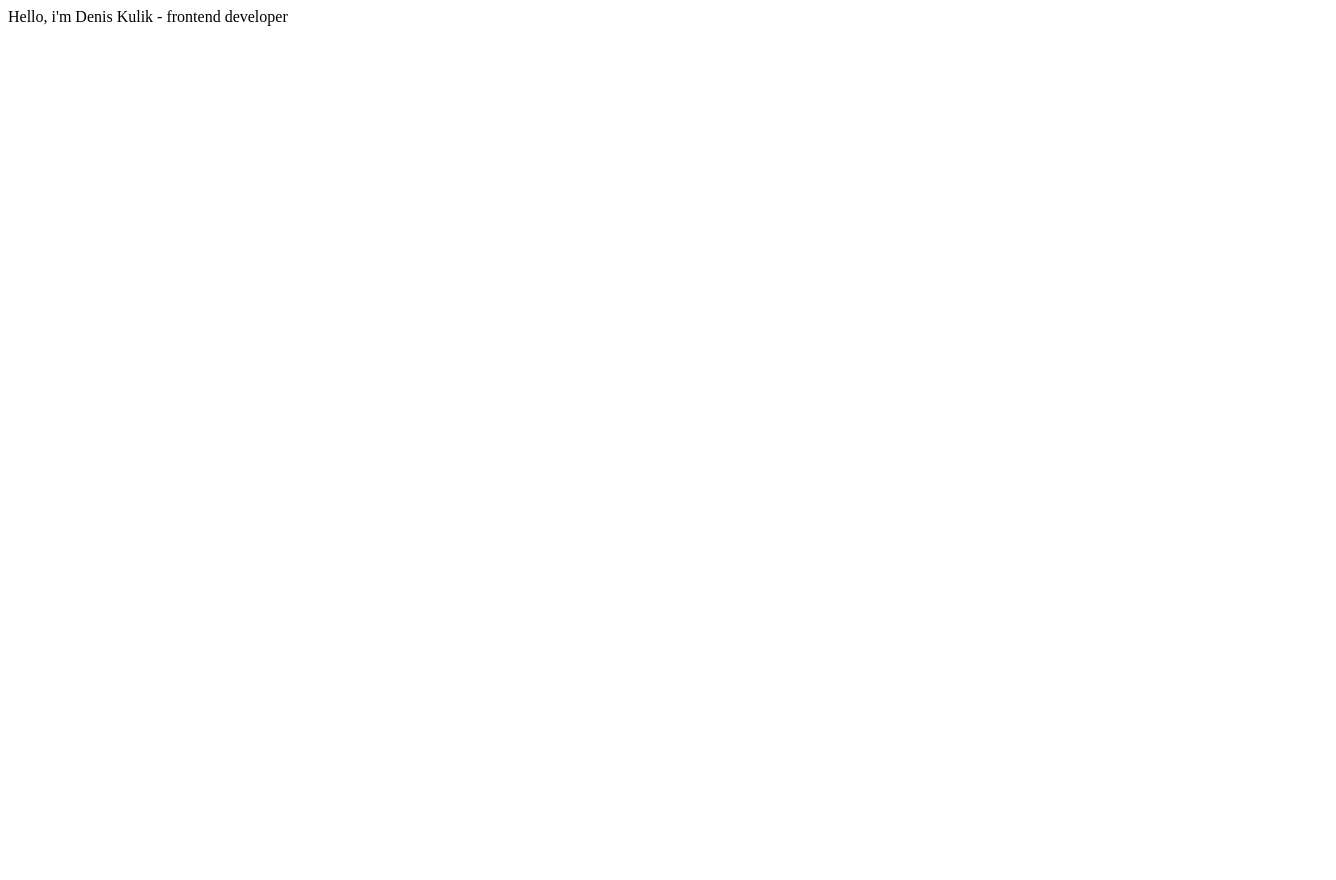
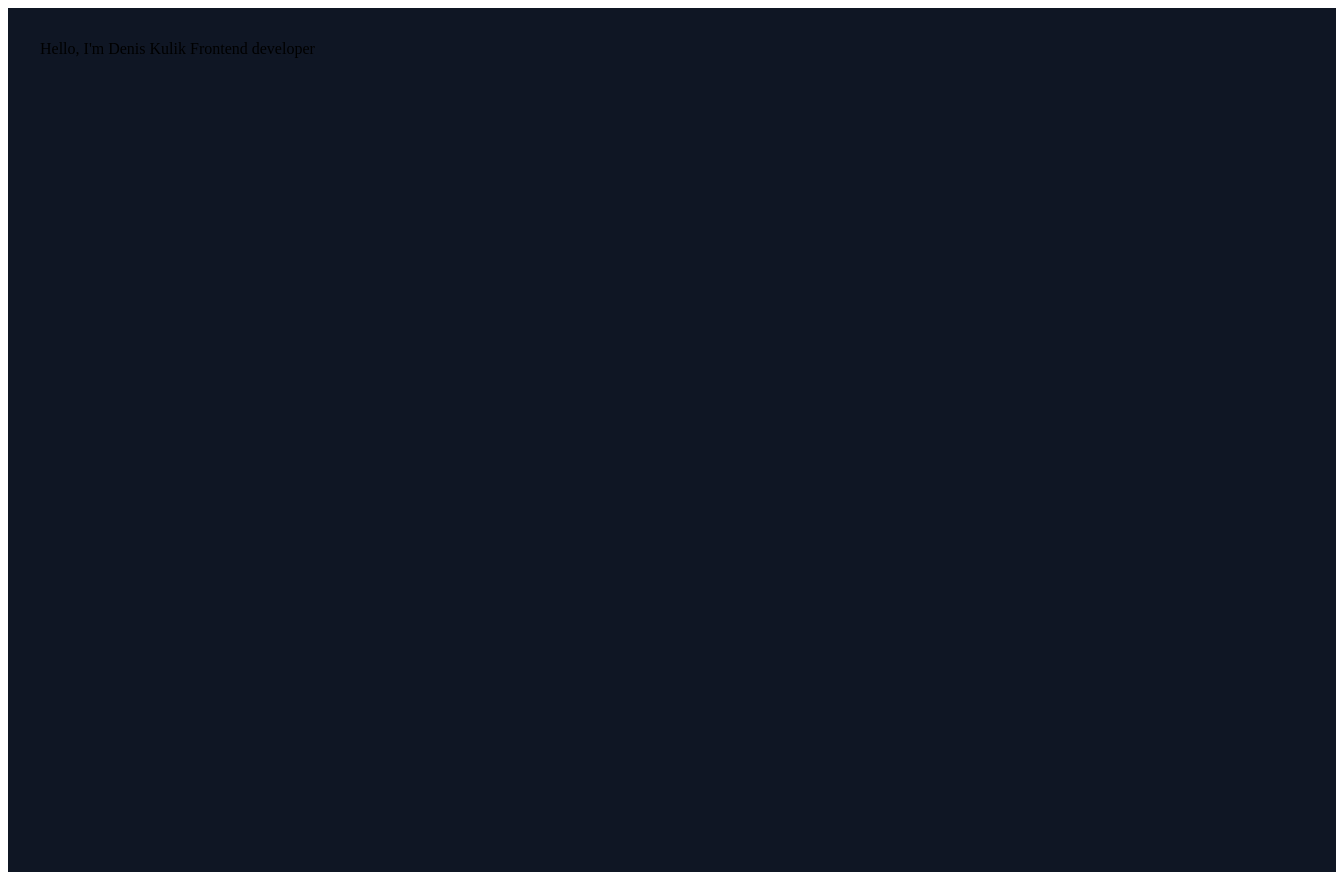
Before and after one commit to DenisKulik/frontend-developer-portfolio, a React (Vite) app: page / in a window 1280 px wide. Shown: the whole page, 1336 px wide, since content can reach past the window. Before the commit the page ends 800 px from the top, so only its background shows below. Built offline with nearby package versions, Linux system fonts and the light colour scheme.

Commit message:
add AppWrapper styles

```diff
--- a/src/App.tsx
+++ b/src/App.tsx
@@ -1,9 +1,19 @@
+import styled from 'styled-components';
+
 const App = () => {
     return (
-        <div>
-            Hello, i'm Denis Kulik - frontend developer
-        </div>
+        <AppWrapper>
+            Hello, I'm Denis Kulik
+            Frontend developer
+        </AppWrapper>
     );
 };
 
+const AppWrapper = styled.div`
+  width: 100%;
+  min-height: 100vh;
+  padding: 2rem;
+  background-color: #0F1624;
+`;
+
 export default App;
```
